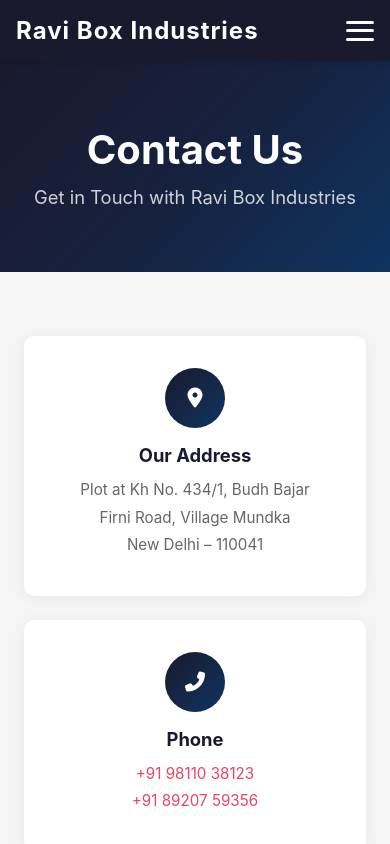
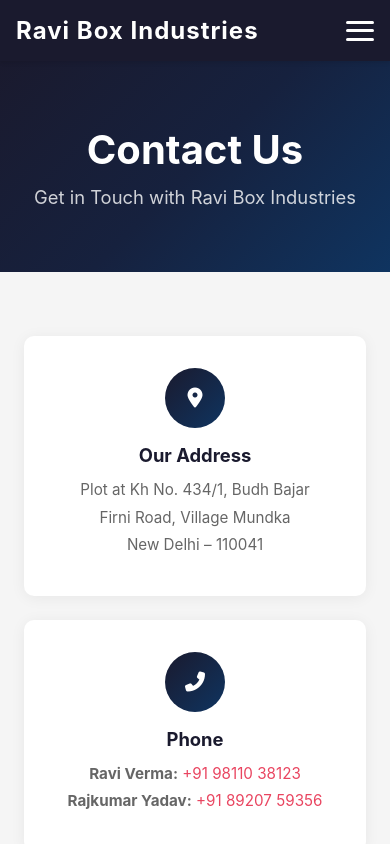
Before and after one commit to sahilverma2209/ravi-box-industries, a React (Create React App) app: page /#/contact in a window 390 px wide. Shown: the top 844 px of the page. Built offline with nearby package versions, Linux system fonts and the light colour scheme.

Commit message:
Add names to phone numbers, WhatsApp form submit

```diff
--- a/src/components/Footer.js
+++ b/src/components/Footer.js
@@ -26,8 +26,8 @@ function Footer() {
               <div className="footer-contact-item">
                 <i className="fas fa-phone-alt"></i>
                 <div>
-                  <p><a href="tel:+919811038123">+91 98110 38123</a></p>
-                  <p><a href="tel:+918920759356">+91 89207 59356</a></p>
+                  <p>Ravi Verma: <a href="tel:+919811038123">+91 98110 38123</a></p>
+                  <p>Rajkumar Yadav: <a href="tel:+918920759356">+91 89207 59356</a></p>
                 </div>
               </div>
               <div className="footer-contact-item">
--- a/src/pages/Contact.js
+++ b/src/pages/Contact.js
@@ -16,7 +16,9 @@ function Contact() {
 
   const handleSubmit = (e) => {
     e.preventDefault();
-    alert('Thank you for your message! We will get back to you soon.');
+    const { name, email, phone, subject, message } = formData;
+    const whatsappMessage = `📦 *New Inquiry from Website*%0A%0A*Name:* ${encodeURIComponent(name)}%0A*Email:* ${encodeURIComponent(email)}%0A*Phone:* ${encodeURIComponent(phone)}%0A*Subject:* ${encodeURIComponent(subject)}%0A%0A*Message:*%0A${encodeURIComponent(message)}`;
+    window.open(`https://wa.me/919811038123?text=${whatsappMessage}`, '_blank');
     setFormData({ name: '', email: '', phone: '', subject: '', message: '' });
   };
 
@@ -46,8 +48,8 @@ function Contact() {
                 <i className="fas fa-phone-alt"></i>
               </div>
               <h3>Phone</h3>
-              <p><a href="tel:+919811038123">+91 98110 38123</a></p>
-              <p><a href="tel:+918920759356">+91 89207 59356</a></p>
+              <p><strong>Ravi Verma:</strong> <a href="tel:+919811038123">+91 98110 38123</a></p>
+              <p><strong>Rajkumar Yadav:</strong> <a href="tel:+918920759356">+91 89207 59356</a></p>
             </div>
             <div className="contact-card">
               <div className="contact-card-icon">
@@ -184,7 +186,8 @@ function Contact() {
               ></textarea>
             </div>
             <button type="submit" className="btn btn-primary">
-              Send Message
+              <i className="fab fa-whatsapp" style={{ marginRight: '0.5rem' }}></i>
+              Send via WhatsApp
             </button>
           </form>
         </div>
```
